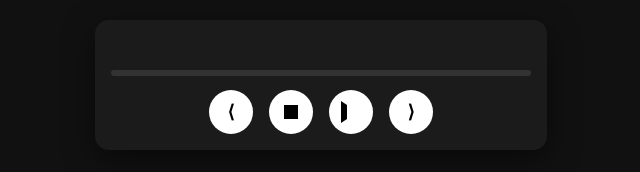
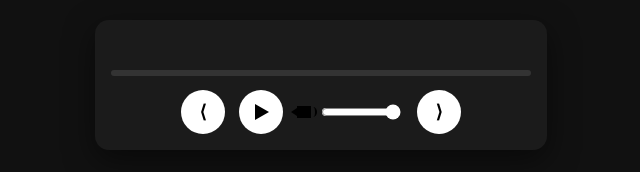
Before and after one commit to skysurferhost/Joyful-Mysteries-Music, a plain HTML site: page index.html in a window 1280 px wide. Shown: the whole page, without its empty margins (319-959 px from the left). Drawn offline with Linux system fonts and the light colour scheme.

Commit message:
Update index.html

```diff
--- a/index.html
+++ b/index.html
@@ -42,7 +42,7 @@
   .timeline-progress {
     height: 100%;
     width: 0%;
-    background: #f7941d;
+    background: #fff;
     border-radius: 4px;
   }
 
@@ -51,16 +51,16 @@
     top: -4px;
     width: 2px;
     height: 14px;
-    background: rgba(255,255,255,0.5);
+    background: rgba(255,255,255,0.4);
   }
 
   /* Controls */
   .controls {
     display: flex;
+    align-items: center;
     justify-content: center;
-    align-items: center;
-    gap: 16px;
-    margin-top: 10px;
+    gap: 14px;
+    margin-top: 8px;
   }
 
   .btn {
@@ -79,27 +79,28 @@
     transform: scale(0.95);
   }
 
-  /* Play button icon */
-  .play-icon,
-  .pause-icon {
-    width: 14px;
-    height: 14px;
-    background: #000;
+  /* Play / Pause icons */
+  .play-icon {
+    width: 0;
+    height: 0;
+    border-left: 14px solid #000;
+    border-top: 8px solid transparent;
+    border-bottom: 8px solid transparent;
+    margin-left: 2px;
   }
 
   .pause-icon {
-    background: none;
     display: flex;
     gap: 4px;
   }
 
   .pause-icon span {
     width: 5px;
-    height: 14px;
+    height: 16px;
     background: #000;
   }
 
-  /* Prev / Next icons */
+  /* Skip buttons */
   .skip {
     font-size: 18px;
     color: #000;
@@ -107,30 +108,45 @@
   }
 
   /* Volume */
-  .volume-container {
-    position: relative;
+  .volume-wrapper {
+    display: flex;
+    align-items: center;
+    gap: 8px;
   }
 
   .volume-icon {
+    position: relative;
     width: 14px;
-    height: 14px;
-    border-left: 6px solid #000;
+    height: 12px;
+    background: #000;
+  }
+
+  .volume-icon::before {
+    content: "";
+    position: absolute;
+    left: -6px;
+    top: 2px;
+    width: 0;
+    height: 0;
     border-top: 4px solid transparent;
     border-bottom: 4px solid transparent;
+    border-right: 6px solid #000;
+  }
+
+  .volume-icon::after {
+    content: "";
+    position: absolute;
+    right: -6px;
+    top: 1px;
+    width: 6px;
+    height: 10px;
+    border-right: 2px solid #000;
+    border-radius: 50%;
   }
 
   .volume-slider {
-    display: none;
-    position: absolute;
-    right: -34px;
-    bottom: 50%;
-    transform: translateY(50%) rotate(-90deg);
-    width: 90px;
-    accent-color: #f7941d;
-  }
-
-  .volume-container.active .volume-slider {
-    display: block;
+    width: 80px;
+    accent-color: #fff;
   }
 
   @media (max-width: 768px) {
@@ -159,10 +175,8 @@
       <div class="play-icon" id="playIcon"></div>
     </button>
 
-    <div class="volume-container" id="volumeBox">
-      <button class="btn" onclick="toggleVolume()">
-        <div class="volume-icon"></div>
-      </button>
+    <div class="volume-wrapper">
+      <div class="volume-icon"></div>
       <input
         type="range"
         class="volume-slider"
@@ -189,7 +203,6 @@
 
   const audio = document.getElementById("audio");
   const titleEl = document.getElementById("trackTitle");
-  const playBtn = document.getElementById("playBtn");
   const playIcon = document.getElementById("playIcon");
   const timeline = document.getElementById("timeline");
   const progress = document.getElementById("progress");
@@ -273,10 +286,6 @@
     if (currentIndex < tracks.length - 1) loadTrack(currentIndex + 1);
   }
 
-  function toggleVolume() {
-    document.getElementById("volumeBox").classList.toggle("active");
-  }
-
   function setVolume(v) {
     audio.volume = v;
   }
```
